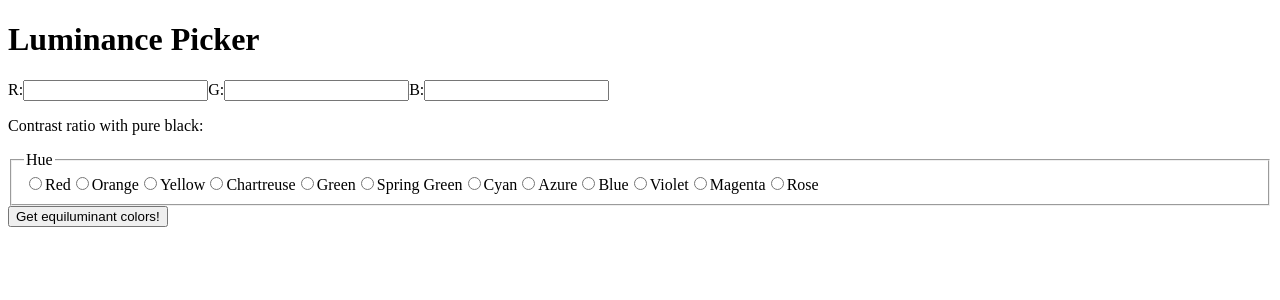
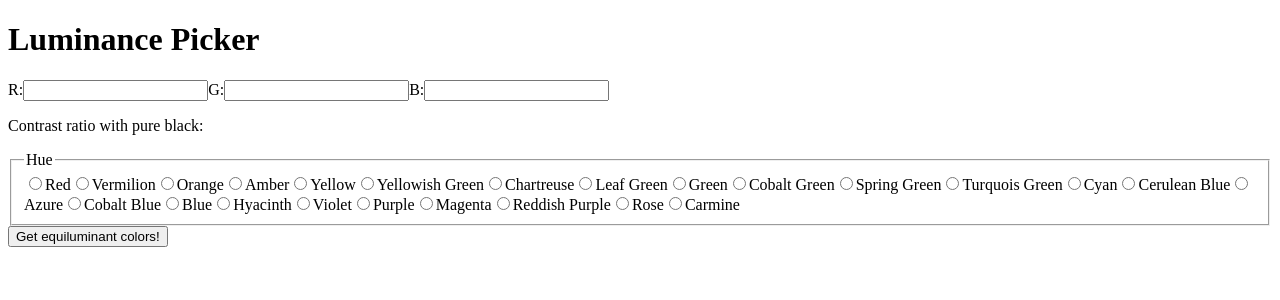
Before and after one commit to masakudamatsu/equiluminant-color-picker, a Next.js app in the folder app/: page / in a window 1280 px wide. Shown: the top 300 px of the page. Built offline with nearby package versions, Linux system fonts and the light colour scheme.

Commit message:
Expand the list of hue choices into 24 #24

```diff
--- a/app/components/InputHue.js
+++ b/app/components/InputHue.js
@@ -8,38 +8,74 @@ function InputHue(props) {
       <Hue id="red" hue="0">
         Red
       </Hue>
+      <Hue id="vermilion" hue="15">
+        Vermilion
+      </Hue>
       <Hue id="orange" hue="30">
         Orange
+      </Hue>
+      <Hue id="amber" hue="45">
+        Amber
       </Hue>
       <Hue id="yellow" hue="60">
         Yellow
       </Hue>
+      <Hue id="yellowishGreen" hue="75">
+        Yellowish Green
+      </Hue>
       <Hue id="chartreuse" hue="90">
         Chartreuse
+      </Hue>
+      <Hue id="leafGreen" hue="105">
+        Leaf Green
       </Hue>
       <Hue id="green" hue="120">
         Green
       </Hue>
+      <Hue id="cobaltGreen" hue="135">
+        Cobalt Green
+      </Hue>
       <Hue id="springGreen" hue="150">
         Spring Green
+      </Hue>
+      <Hue id="turquoisGreen" hue="165">
+        Turquois Green
       </Hue>
       <Hue id="cyan" hue="180">
         Cyan
       </Hue>
+      <Hue id="ceruleanBlue" hue="195">
+        Cerulean Blue
+      </Hue>
       <Hue id="azure" hue="210">
         Azure
+      </Hue>
+      <Hue id="cobaltBlue" hue="225">
+        Cobalt Blue
       </Hue>
       <Hue id="blue" hue="240">
         Blue
       </Hue>
+      <Hue id="hyacinth" hue="255">
+        Hyacinth
+      </Hue>
       <Hue id="violet" hue="270">
         Violet
+      </Hue>
+      <Hue id="purple" hue="285">
+        Purple
       </Hue>
       <Hue id="magenta" hue="300">
         Magenta
       </Hue>
+      <Hue id="reddishPurple" hue="315">
+        Reddish Purple
+      </Hue>
       <Hue id="rose" hue="330">
         Rose
+      </Hue>
+      <Hue id="carmine" hue="345">
+        Carmine
       </Hue>
     </fieldset>
   );
```
Also changed, not shown: 1 other file (tests, documents, lock files or other folders).
